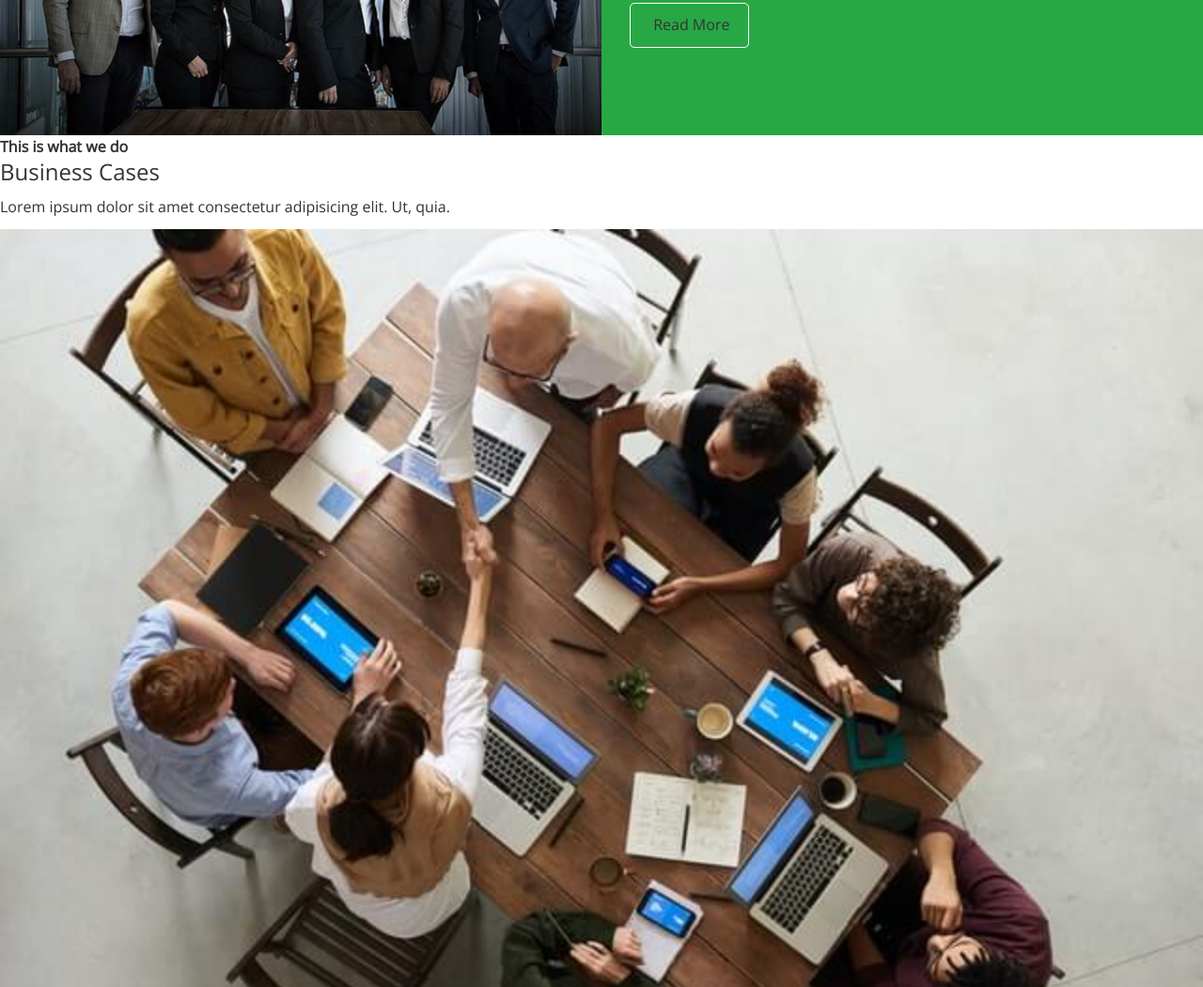
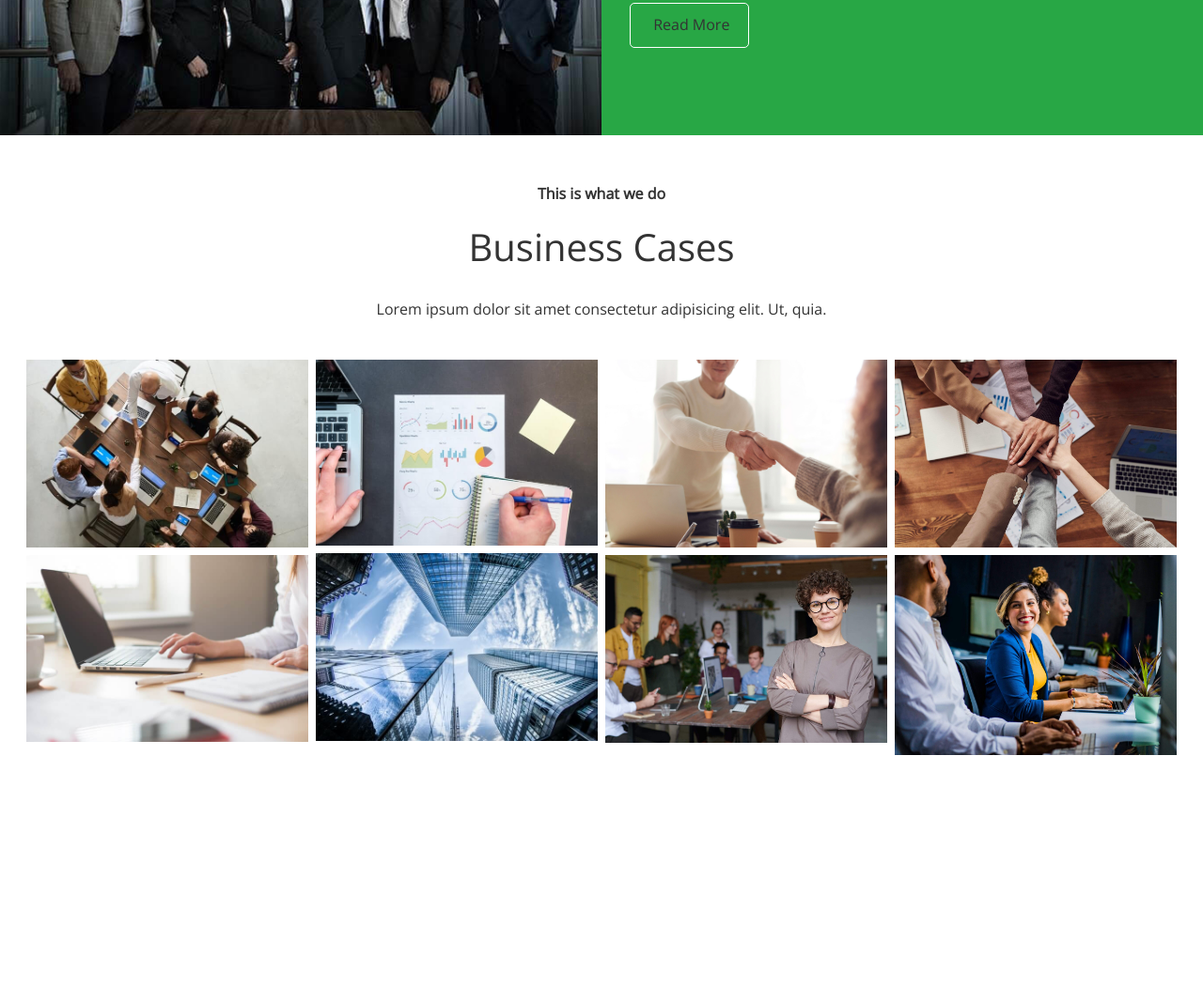
Before and after one commit to archeranimesh/udemy-htmlcss, a plain HTML site: page SRC/Section_07_EdgeLedger_Website/edgeledger_V_2.0/index.html in a window 1280 px wide. Shown: the part 1375-2426 px from the top of the page at 94% size. After the commit the page ends 2226 px from the top, so only its background shows below. Drawn offline with nearby package versions, Linux system fonts and the light colour scheme; some icons are missing.

Commit message:
EdgeLedger:V2.0: Case, flex-grid styling

```diff
--- a/SRC/Section_07_EdgeLedger_Website/edgeledger_V_2.0/css/style.css
+++ b/SRC/Section_07_EdgeLedger_Website/edgeledger_V_2.0/css/style.css
@@ -138,3 +138,7 @@ img {
     border-radius: 50%;
     margin-bottom: 15px;
 }
+
+.cases img:hover{
+    opacity: 0.7;
+}
--- a/SRC/Section_07_EdgeLedger_Website/edgeledger_V_2.0/css/utilities.css
+++ b/SRC/Section_07_EdgeLedger_Website/edgeledger_V_2.0/css/utilities.css
@@ -104,3 +104,35 @@
 .flex-columns p{
     margin: 20px 0;
 }
+
+/* Section Header */
+.section-header{
+    padding: 30px;
+    display: flex;
+    flex-direction: column;
+    align-items: center;
+    justify-content: center;
+    text-align: center;
+}
+
+.section-header h2{
+    font-size: 40px;
+    margin: 20px 0;
+}
+
+.section-padding{
+    padding: 20px 20px 40px;
+}
+
+/* flex grid */
+.flex-grid .row{
+    display: flex;
+    flex-wrap: wrap;
+    padding: 0 4px;
+}
+
+.flex-grid .column{
+    flex: 25%;
+    max-width: 25%;
+    padding: 0 4px;
+}
```
